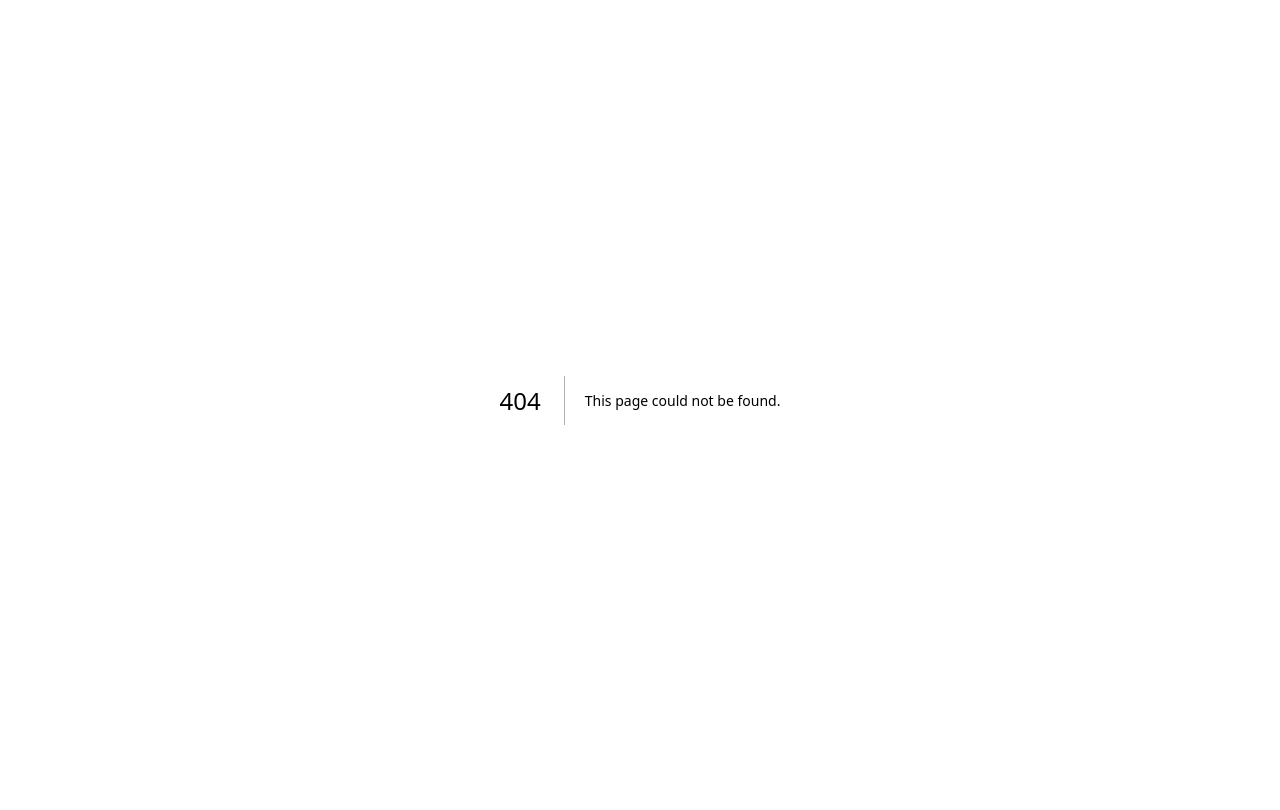
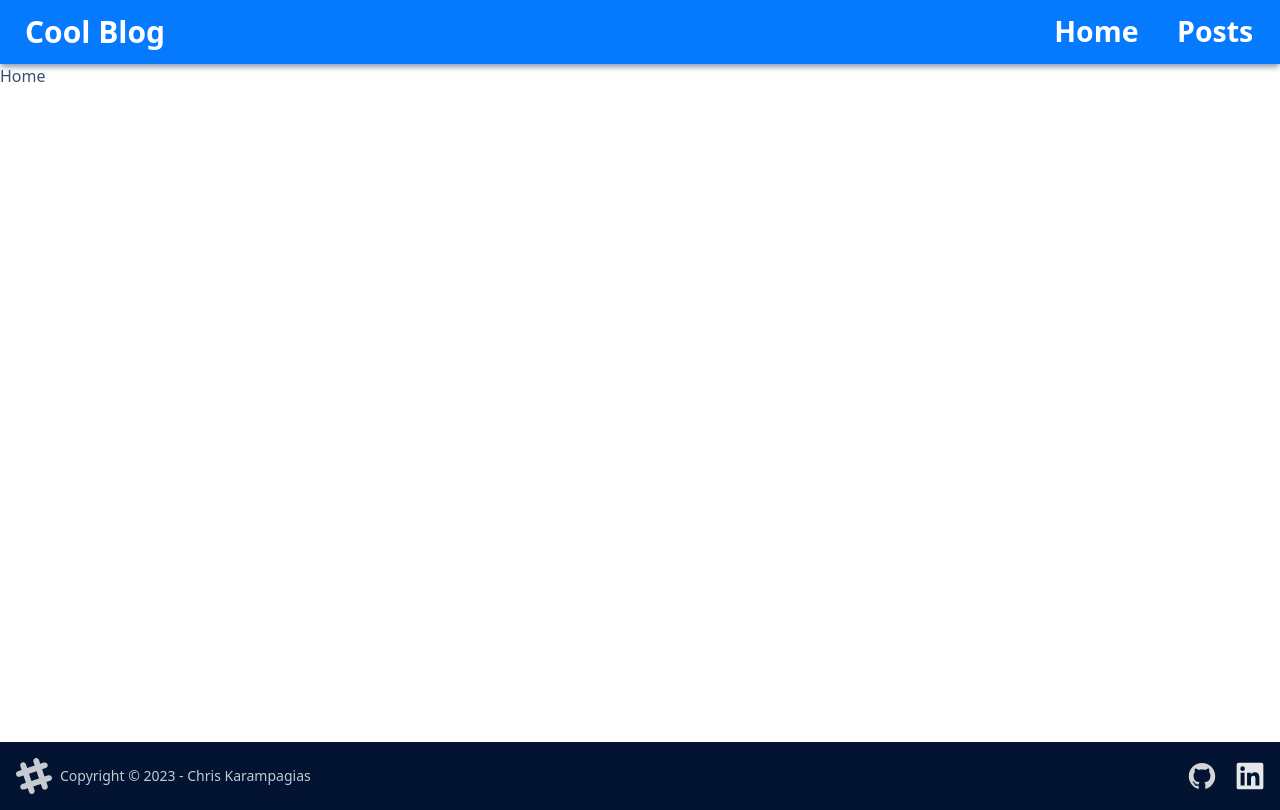
Before and after one commit to Chris-Karampagias/Blog, a Next.js app: page /home in a window 1280 px wide. Before the commit this address had no page. Built offline with nearby package versions, Linux system fonts and the light colour scheme.

Commit message:
Initial file layout

```diff
--- a/app/globals.css
+++ b/app/globals.css
@@ -2,26 +2,7 @@
 @tailwind components;
 @tailwind utilities;
 
-:root {
-  --foreground-rgb: 0, 0, 0;
-  --background-start-rgb: 214, 219, 220;
-  --background-end-rgb: 255, 255, 255;
+.svg-grey {
+  filter: invert(94%) sepia(6%) saturate(116%) hue-rotate(182deg)
+    brightness(101%) contrast(88%);
 }
-
-@media (prefers-color-scheme: dark) {
-  :root {
-    --foreground-rgb: 255, 255, 255;
-    --background-start-rgb: 0, 0, 0;
-    --background-end-rgb: 0, 0, 0;
-  }
-}
-
-body {
-  color: rgb(var(--foreground-rgb));
-  background: linear-gradient(
-      to bottom,
-      transparent,
-      rgb(var(--background-end-rgb))
-    )
-    rgb(var(--background-start-rgb));
-}
--- /dev/null
+++ b/app/home/page.js
@@ -0,0 +1,3 @@
+export default function Home() {
+  return <div>Home</div>;
+}
--- a/app/layout.js
+++ b/app/layout.js
@@ -1,17 +1,29 @@
-import { Inter } from 'next/font/google'
-import './globals.css'
-
-const inter = Inter({ subsets: ['latin'] })
+import "./globals.css";
+import Navbar from "@/components/Navbar";
+import Footer from "@/components/Footer";
+import { Toaster } from "react-hot-toast";
 
 export const metadata = {
-  title: 'Create Next App',
-  description: 'Generated by create next app',
-}
+  title: "Chris Karampagias' blog",
+  viewport: {
+    width: "device-width",
+    initialScale: 1,
+    maximumScale: 1,
+  },
+  other: {
+    charset: "UTF-8",
+  },
+};
 
 export default function RootLayout({ children }) {
   return (
-    <html lang="en">
-      <body className={inter.className}>{children}</body>
+    <html data-theme="winter" lang="en">
+      <body className="min-h-screen">
+        <Navbar />
+        {children}
+        <Footer />
+        <Toaster position="bottom-right" />
+      </body>
     </html>
-  )
+  );
 }
--- /dev/null
+++ b/app/posts/page.js
@@ -0,0 +1,3 @@
+export default function Posts() {
+  return <div>Posts</div>;
+}
--- a/tailwind.config.js
+++ b/tailwind.config.js
@@ -1,18 +1,21 @@
 /** @type {import('tailwindcss').Config} */
 module.exports = {
   content: [
-    './pages/**/*.{js,ts,jsx,tsx,mdx}',
-    './components/**/*.{js,ts,jsx,tsx,mdx}',
-    './app/**/*.{js,ts,jsx,tsx,mdx}',
+    "./pages/**/*.{js,ts,jsx,tsx,mdx}",
+    "./components/**/*.{js,ts,jsx,tsx,mdx}",
+    "./app/**/*.{js,ts,jsx,tsx,mdx}",
   ],
   theme: {
     extend: {
       backgroundImage: {
-        'gradient-radial': 'radial-gradient(var(--tw-gradient-stops))',
-        'gradient-conic':
-          'conic-gradient(from 180deg at 50% 50%, var(--tw-gradient-stops))',
+        "gradient-radial": "radial-gradient(var(--tw-gradient-stops))",
+        "gradient-conic":
+          "conic-gradient(from 180deg at 50% 50%, var(--tw-gradient-stops))",
       },
     },
   },
-  plugins: [],
-}
+  plugins: [require("daisyui")],
+  daisyui: {
+    themes: ["winter", "dark"],
+  },
+};
```
Also changed, not shown: package.json (+7 -4 lines), 1 other file (tests, documents, lock files or other folders).
